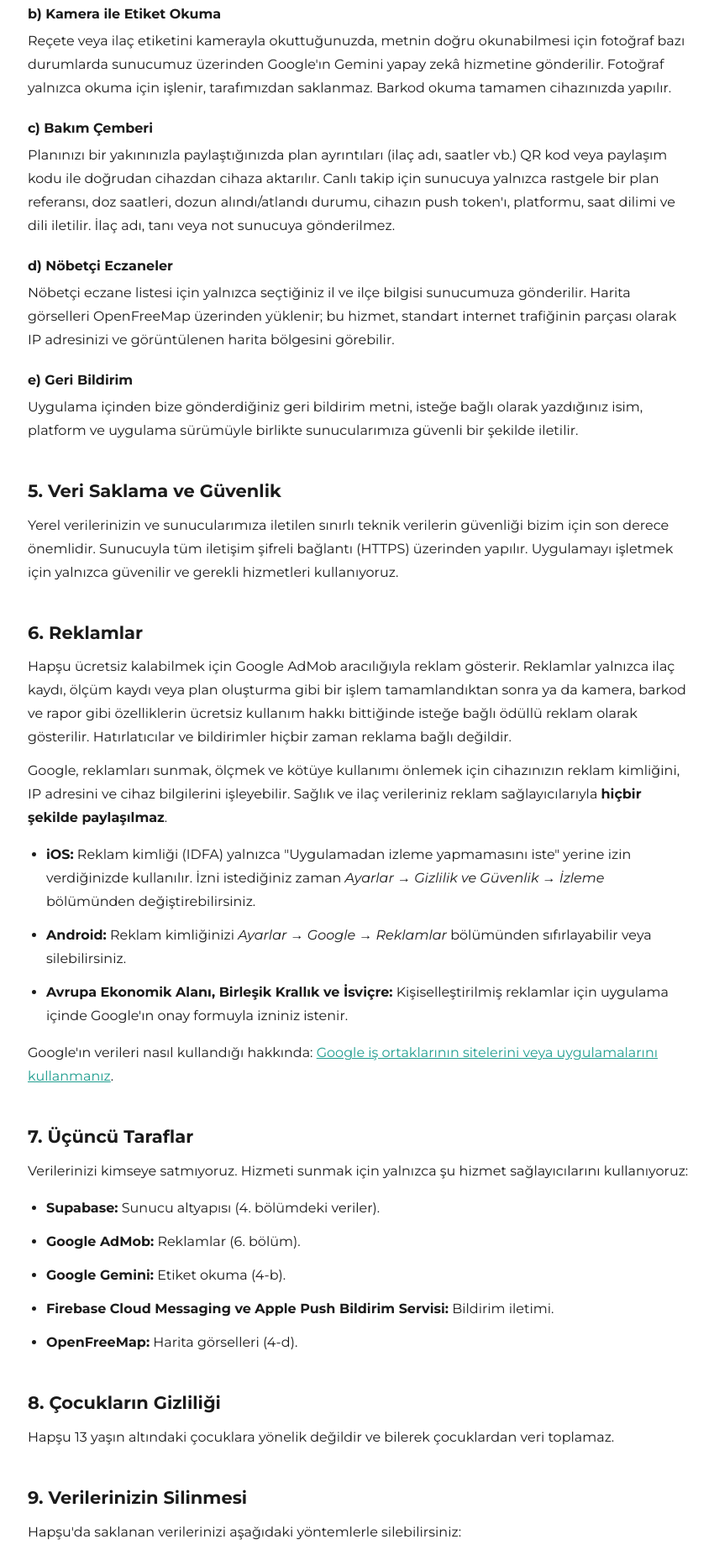
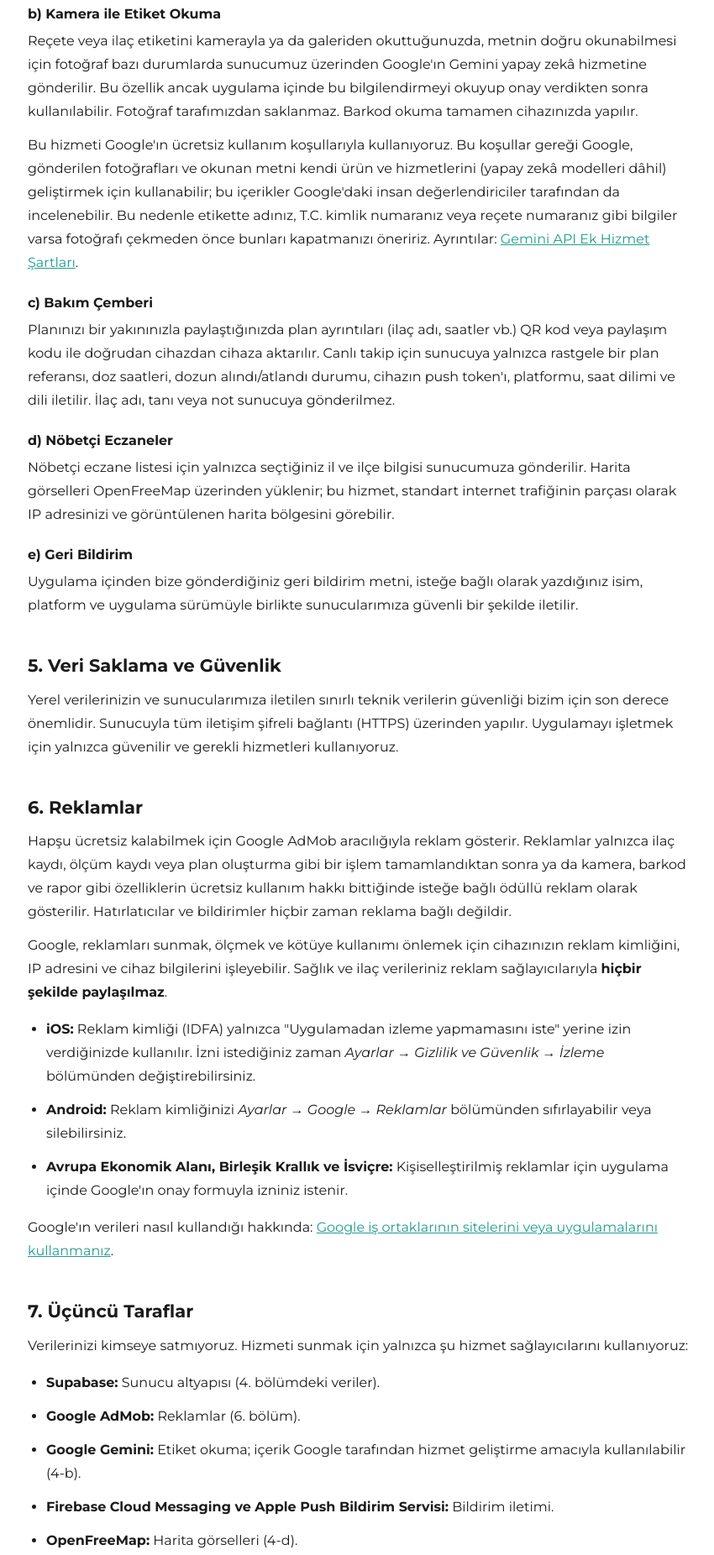
Before and after one commit to enesarat/enesarat.github.io, a plain HTML site: page privacy/index.html in a window 1280 px wide. Shown: the part 1540-3392 px from the top of the page at 84% size, without its empty margins (213-1063 px from the left). Drawn offline with Linux system fonts and the light colour scheme.

Commit message:
Disclose Gemini free-tier data use and in-app consent

```diff
--- a/privacy/index.html
+++ b/privacy/index.html
@@ -46,7 +46,8 @@
   <p>Uygulama kapalıyken de Canlı Etkinlik ve Kritik Uyarı gösterilebilmesi için yalnızca cihazın anonim push token'ı, rastgele bir hatırlatıcı kimliği ve doz saati geçici olarak sunucuya iletilir. <strong>İlaç adı sunucuya gönderilmez</strong>; bildirimde görünen ilaç adı cihazınızda eklenir. Bu kayıtlar hatırlatıcı sona erdiğinde otomatik silinir.</p>
 
   <h3>b) Kamera ile Etiket Okuma</h3>
-  <p>Reçete veya ilaç etiketini kamerayla okuttuğunuzda, metnin doğru okunabilmesi için fotoğraf bazı durumlarda sunucumuz üzerinden Google'ın Gemini yapay zekâ hizmetine gönderilir. Fotoğraf yalnızca okuma için işlenir, tarafımızdan saklanmaz. Barkod okuma tamamen cihazınızda yapılır.</p>
+  <p>Reçete veya ilaç etiketini kamerayla ya da galeriden okuttuğunuzda, metnin doğru okunabilmesi için fotoğraf bazı durumlarda sunucumuz üzerinden Google'ın Gemini yapay zekâ hizmetine gönderilir. Bu özellik ancak uygulama içinde bu bilgilendirmeyi okuyup onay verdikten sonra kullanılabilir. Fotoğraf tarafımızdan saklanmaz. Barkod okuma tamamen cihazınızda yapılır.</p>
+  <p>Bu hizmeti Google'ın ücretsiz kullanım koşullarıyla kullanıyoruz. Bu koşullar gereği Google, gönderilen fotoğrafları ve okunan metni kendi ürün ve hizmetlerini (yapay zekâ modelleri dâhil) geliştirmek için kullanabilir; bu içerikler Google'daki insan değerlendiriciler tarafından da incelenebilir. Bu nedenle etikette adınız, T.C. kimlik numaranız veya reçete numaranız gibi bilgiler varsa fotoğrafı çekmeden önce bunları kapatmanızı öneririz. Ayrıntılar: <a href="https://ai.google.dev/gemini-api/terms" target="_blank" rel="noopener">Gemini API Ek Hizmet Şartları</a>.</p>
 
   <h3>c) Bakım Çemberi</h3>
   <p>Planınızı bir yakınınızla paylaştığınızda plan ayrıntıları (ilaç adı, saatler vb.) QR kod veya paylaşım kodu ile doğrudan cihazdan cihaza aktarılır. Canlı takip için sunucuya yalnızca rastgele bir plan referansı, doz saatleri, dozun alındı/atlandı durumu, cihazın push token'ı, platformu, saat dilimi ve dili iletilir. İlaç adı, tanı veya not sunucuya gönderilmez.</p>
@@ -75,7 +76,7 @@
   <ul>
     <li><strong>Supabase:</strong> Sunucu altyapısı (4. bölümdeki veriler).</li>
     <li><strong>Google AdMob:</strong> Reklamlar (6. bölüm).</li>
-    <li><strong>Google Gemini:</strong> Etiket okuma (4-b).</li>
+    <li><strong>Google Gemini:</strong> Etiket okuma; içerik Google tarafından hizmet geliştirme amacıyla kullanılabilir (4-b).</li>
     <li><strong>Firebase Cloud Messaging ve Apple Push Bildirim Servisi:</strong> Bildirim iletimi.</li>
     <li><strong>OpenFreeMap:</strong> Harita görselleri (4-d).</li>
   </ul>
```
Also changed, not shown: privacy/en/index.html (+3 -2 lines).
